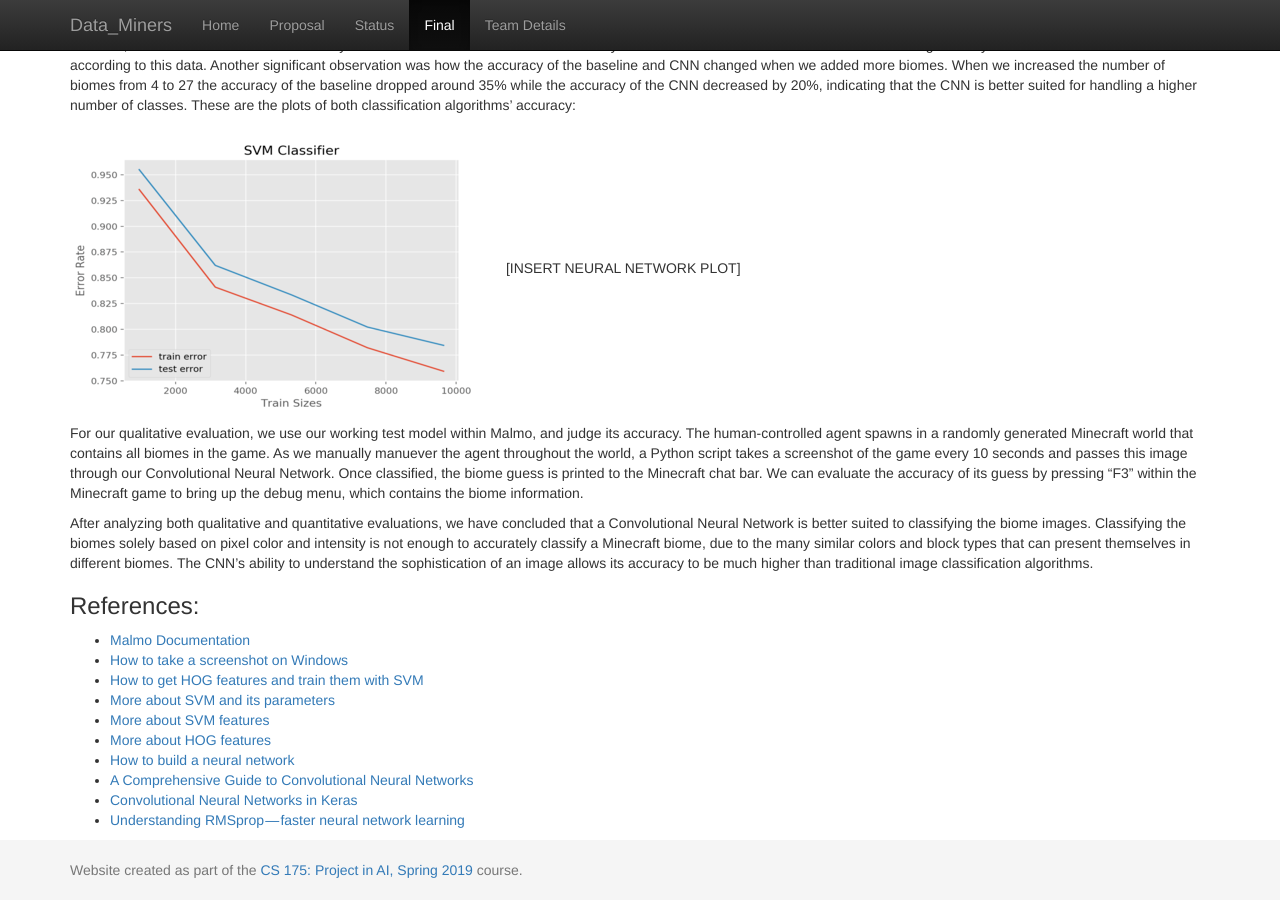
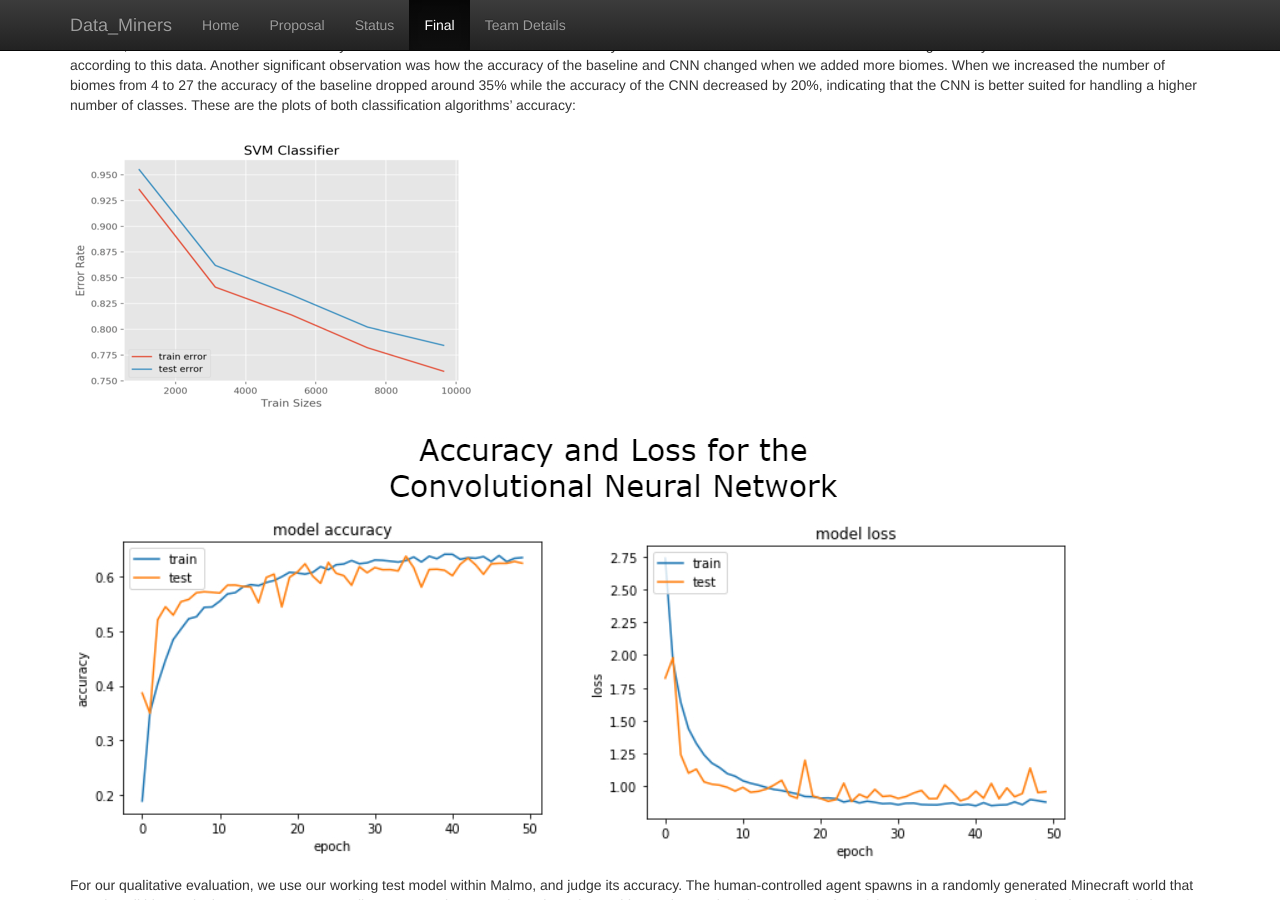
Before and after one commit to gordonyin1337/Data_Miners, a Jekyll site: the page built from docs/final.md, in a window 1280 px wide and 900 px high, scrolled down 1263 px. Built offline with Jekyll 4.4.1, drawn with Linux system fonts in a browser that asks for light colours.

Commit message:
Update final.md

```diff
--- a/docs/final.md
+++ b/docs/final.md
@@ -27,7 +27,7 @@ After creating the convolutional neural network we used the fit function with th
 For our quantitiative evaluation, we compare the accuracy of our baseline classification algorithm and our Neural Network for training and test data. With a 75/25 split for training and test data, our baseline achieves an accuracy of 25% and our CNN achieves an accuracy of 63% on the test data. The Neural Network is significantly more accurate than the baseline according to this data. Another significant observation was how the accuracy of the baseline and CNN changed when we added more biomes. When we increased the number of biomes from 4 to 27 the accuracy of the baseline dropped around 35% while the accuracy of the CNN decreased by 20%, indicating that the CNN is better suited for handling a higher number of classes. These are the plots of both classification algorithms’ accuracy:
 
 ![](images/svmnew.png "SVM training and test error")
-[INSERT NEURAL NETWORK PLOT]
+![](images/finalgraph.jpg "CNN Loss and Accuracy")
 
 For our qualitative evaluation, we use our working test model within Malmo, and judge its accuracy. The human-controlled agent spawns in a randomly generated Minecraft world that contains all biomes in the game. As we manually manuever the agent throughout the world, a Python script takes a screenshot of the game every 10 seconds and passes this image through our Convolutional Neural Network. Once classified, the biome guess is printed to the Minecraft chat bar. We can evaluate the accuracy of its guess by pressing “F3” within the Minecraft game to bring up the debug menu, which contains the biome information.
 
```
